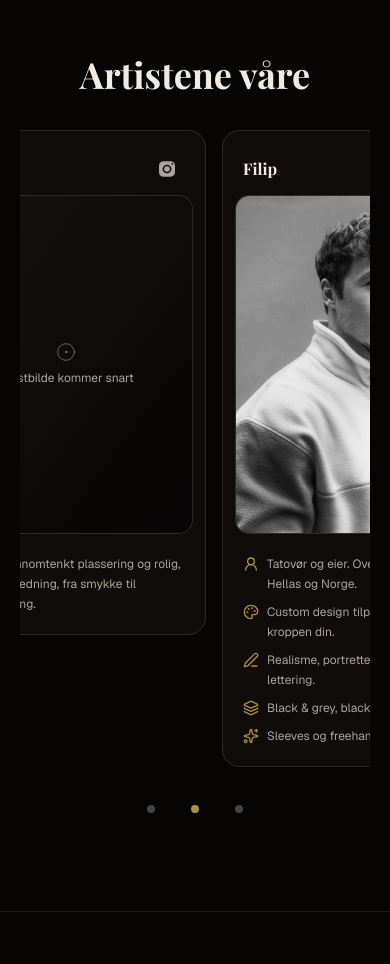
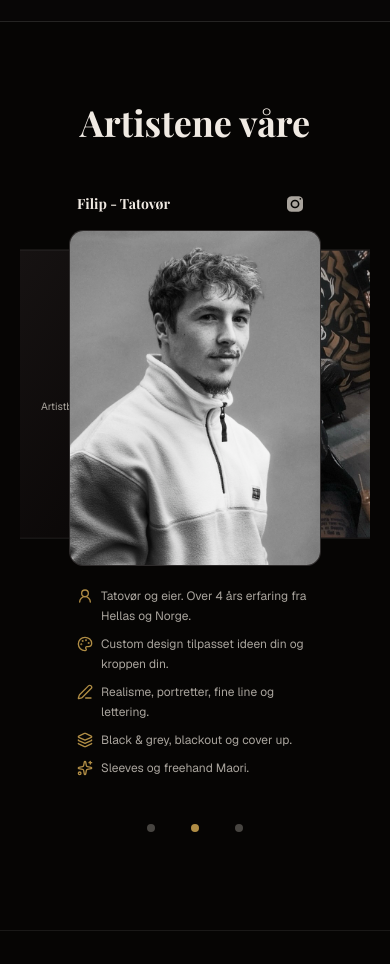
Before and after one commit to YmiaDKA/InfinityTattoo, a Next.js app: page / in a window 390 px wide. Shown: the part 1760-2724 px from the top of the page. Built offline with nearby package versions, Linux system fonts and the light colour scheme.

Commit message:
Loop mobile artist cards and unify review sizing

```diff
--- a/src/app/globals.css
+++ b/src/app/globals.css
@@ -403,3 +403,21 @@
     transform: none !important;
   }
 }
+
+@media (width < 40rem) {
+  .artist-slide {
+    z-index: var(--artist-layer);
+    transform: translateX(var(--artist-offset)) scale(var(--artist-scale));
+    transform-origin: center 12rem;
+    transition: transform 250ms cubic-bezier(0.77, 0, 0.175, 1);
+  }
+  .artist-slide[data-active="false"] [data-artist-heading],
+  .artist-slide[data-active="false"] [data-artist-bio] {
+    visibility: hidden;
+  }
+}
+@media (width < 40rem) and (prefers-reduced-motion: reduce) {
+  .artist-slide {
+    transition: none;
+  }
+}
--- a/src/app/page.tsx
+++ b/src/app/page.tsx
@@ -610,7 +610,7 @@ export default function Home() {
                 item.type === "review" ? (
                   <div
                     key={item.reviews[0].name}
-                    className="flex h-60 w-80 shrink-0 flex-col gap-3 sm:h-75 sm:w-96"
+                    className="flex h-72 w-80 shrink-0 flex-col gap-3 sm:h-75 sm:w-96"
                   >
                     {item.reviews.map((review) => (
                       <Card
@@ -636,11 +636,7 @@ export default function Home() {
                               (_, starIndex) => (
                                 <StarIcon
                                   aria-hidden="true"
-                                  className={
-                                    item.reviews.length === 2
-                                      ? "size-3 fill-current"
-                                      : "size-4 fill-current"
-                                  }
+                                  className="size-4 fill-current"
                                   key={starIndex}
                                 />
                               ),
@@ -649,7 +645,7 @@ export default function Home() {
                           <p
                             className={
                               item.reviews.length === 2
-                                ? "text-sm leading-5 text-foreground"
+                                ? "text-base leading-6 text-foreground"
                                 : "line-clamp-5 text-base leading-6 text-foreground"
                             }
                           >
@@ -660,13 +656,7 @@ export default function Home() {
                             />
                             &quot;
                           </p>
-                          <p
-                            className={
-                              item.reviews.length === 2
-                                ? "mt-auto text-xs font-semibold text-muted-foreground"
-                                : "mt-auto text-sm font-semibold text-muted-foreground"
-                            }
-                          >
+                          <p className="mt-auto text-sm font-semibold text-muted-foreground">
                             {review.name}
                           </p>
                         </CardContent>
@@ -725,6 +715,8 @@ export default function Home() {
               <ArtistProfileCard
                 name="Nora"
                 href="/piercing"
+                professionEn="Piercings"
+                professionNo="Piercing"
                 side="left"
                 icon={CircleDotIcon}
                 bioEn="Piercing. Thoughtful placement and calm, personal guidance, from jewellery to aftercare."
@@ -733,6 +725,8 @@ export default function Home() {
             </div>
             <ArtistProfileCard
               name="Filip"
+              professionEn="Tattoo artist"
+              professionNo="Tatovør"
               href="/work"
               image="/media/artist/filippos.jpg"
               icon={PenLineIcon}
@@ -785,6 +779,8 @@ export default function Home() {
               <ArtistProfileCard
                 name="Nora"
                 href="/tooth-gems"
+                professionEn="Tooth Gems"
+                professionNo="Tooth Gems"
                 image="/media/artist/tooth-gems.jpg"
                 side="right"
                 icon={GemIcon}
--- a/src/components/artist-carousel.tsx
+++ b/src/components/artist-carousel.tsx
@@ -2,15 +2,22 @@
 
 import {
   Children,
+  type CSSProperties,
   type ReactNode,
-  useLayoutEffect,
   useRef,
   useState,
+  useSyncExternalStore,
 } from "react";
 
 import { LocalizedText } from "@/components/localized-text";
 import { cn } from "@/lib/utils";
 
+const mobileQuery = "(max-width: 639px)";
+function subscribeMobile(callback: () => void) {
+  const query = window.matchMedia(mobileQuery);
+  query.addEventListener("change", callback);
+  return () => query.removeEventListener("change", callback);
+}
 const labels = [
   { en: "Show piercing artist", no: "Vis piercing artist" },
   { en: "Show Filip", no: "Vis Filip" },
@@ -18,80 +25,91 @@ const labels = [
 ];
 
 export function ArtistCarousel({ children }: { children: ReactNode }) {
-  const trackRef = useRef<HTMLDivElement>(null);
-  const slideRefs = useRef<(HTMLDivElement | null)[]>([]);
+  const slides = Children.toArray(children);
   const [active, setActive] = useState(1);
+  const mobile = useSyncExternalStore(
+    subscribeMobile,
+    () => window.matchMedia(mobileQuery).matches,
+    () => false,
+  );
+  const pointer = useRef<{ id: number; x: number; y: number } | null>(null);
 
-  function centerSlide(index: number, smooth = true) {
-    const track = trackRef.current;
-    const slide = slideRefs.current[index];
-    if (!track || !slide) return;
-    const trackRect = track.getBoundingClientRect();
-    const slideRect = slide.getBoundingClientRect();
-    const left =
-      track.scrollLeft +
-      slideRect.left -
-      trackRect.left -
-      (track.clientWidth - slideRect.width) / 2;
-    track.scrollTo({
-      left,
-      behavior:
-        smooth && !window.matchMedia("(prefers-reduced-motion: reduce)").matches
-          ? "smooth"
-          : "instant",
-    });
+  const swiped = useRef(false);
+
+  function rotate(direction: number) {
+    setActive((index) => (index + direction + slides.length) % slides.length);
   }
-
-  useLayoutEffect(() => {
-    const mobile = window.matchMedia("(max-width: 639px)");
-    const reset = () => {
-      if (mobile.matches) {
-        centerSlide(1, false);
-        setActive(1);
-      }
-    };
-    reset();
-    mobile.addEventListener("change", reset);
-    return () => mobile.removeEventListener("change", reset);
-  }, []);
 
   return (
     <div id="services" className="scroll-mt-28">
       <div
-        ref={trackRef}
-        className="flex snap-x snap-mandatory items-start overflow-x-auto overscroll-x-contain pb-1 [scrollbar-width:none] [&::-webkit-scrollbar]:hidden sm:grid sm:grid-cols-[minmax(0,1fr)_minmax(0,1.45fr)_minmax(0,1fr)] sm:gap-6 sm:overflow-visible lg:gap-12"
-        onScroll={() => {
-          const track = trackRef.current;
-          if (!track) return;
-          const rect = track.getBoundingClientRect();
-          const center = rect.left + track.clientWidth / 2;
-          let nearest = 0;
-          let distance = Infinity;
-          slideRefs.current.forEach((slide, index) => {
-            if (!slide) return;
-            const bounds = slide.getBoundingClientRect();
-            const next = Math.abs(bounds.left + bounds.width / 2 - center);
-            if (next < distance) {
-              nearest = index;
-              distance = next;
+        className="grid touch-pan-y items-start overflow-hidden pb-1 sm:grid-cols-[minmax(0,1fr)_minmax(0,1.45fr)_minmax(0,1fr)] sm:gap-6 sm:overflow-visible lg:gap-12"
+        onPointerDown={(event) => {
+          if (mobile && event.isPrimary && event.button === 0) {
+            swiped.current = false;
+            pointer.current = {
+              id: event.pointerId,
+              x: event.clientX,
+              y: event.clientY,
+            };
           }
-          });
-          setActive(nearest);
+        }}
+        onPointerMove={(event) => {
+          const start = pointer.current;
+          if (!start || start.id !== event.pointerId) return;
+          const dx = event.clientX - start.x;
+          const dy = event.clientY - start.y;
+          if (Math.abs(dx) > 8 && Math.abs(dx) > Math.abs(dy))
+            event.currentTarget.setPointerCapture(event.pointerId);
+        }}
+        onClickCapture={(event) => {
+          if (swiped.current) {
+            event.preventDefault();
+            event.stopPropagation();
+            swiped.current = false;
+          }
+        }}
+        onPointerUp={(event) => {
+          const start = pointer.current;
+          pointer.current = null;
+          if (!start || start.id !== event.pointerId) return;
+          const dx = event.clientX - start.x;
+          const dy = event.clientY - start.y;
+          if (Math.abs(dx) > 40 && Math.abs(dx) > Math.abs(dy)) {
+            swiped.current = true;
+            rotate(dx < 0 ? 1 : -1);
+          }
+          if (event.currentTarget.hasPointerCapture(event.pointerId))
+            event.currentTarget.releasePointerCapture(event.pointerId);
+        }}
+        onPointerCancel={() => {
+          pointer.current = null;
+        }}
+        onLostPointerCapture={(event) => {
+          if (event.target === event.currentTarget) pointer.current = null;
         }}
       >
-        <div aria-hidden="true" className="shrink-0 basis-[10%] sm:hidden" />
-        {Children.toArray(children).map((child, index) => (
+        {slides.map((child, index) => {
+          const position = (index - active + slides.length) % slides.length;
+          return (
             <div
               key={index}
-            ref={(element) => {
-              slideRefs.current[index] = element;
-            }}
-            className="mr-4 min-w-0 shrink-0 basis-[80%] snap-center last:mr-0 sm:mr-0 sm:basis-auto [&:nth-last-child(2)]:mr-0"
+              data-active={position === 0}
+              inert={mobile && position !== 0 ? true : undefined}
+              className="artist-slide min-w-0 max-sm:col-start-1 max-sm:row-start-1 max-sm:w-[72%] max-sm:justify-self-center"
+              style={
+                {
+                  "--artist-offset":
+                    position === 0 ? "0%" : position === 1 ? "38%" : "-38%",
+                  "--artist-scale": position === 0 ? 1 : 0.86,
+                  "--artist-layer": position === 0 ? 3 : 1,
+                } as CSSProperties
+              }
             >
               {child}
             </div>
-        ))}
-        <div aria-hidden="true" className="shrink-0 basis-[10%] sm:hidden" />
+          );
+        })}
       </div>
       <div className="mt-4 flex justify-center sm:hidden">
         {labels.map((label, index) => (
@@ -99,7 +117,7 @@ export function ArtistCarousel({ children }: { children: ReactNode }) {
             key={label.en}
             type="button"
             aria-current={active === index ? "true" : undefined}
-            onClick={() => centerSlide(index)}
+            onClick={() => setActive(index)}
             className="flex size-11 touch-manipulation items-center justify-center rounded-full focus-visible:outline-2 focus-visible:outline-ring"
           >
             <span
--- a/src/components/artist-profile-card.tsx
+++ b/src/components/artist-profile-card.tsx
@@ -10,6 +10,8 @@ import { cn } from "@/lib/utils";
 type ArtistProfileCardProps = {
   name: string;
   href: string;
+  professionEn: string;
+  professionNo: string;
   bioEn?: string;
   bioNo?: string;
   image?: string;
@@ -23,6 +25,8 @@ type ArtistProfileCardProps = {
 export function ArtistProfileCard({
   name,
   href,
+  professionEn,
+  professionNo,
   bioEn,
   bioNo,
   image,
@@ -35,13 +39,16 @@ export function ArtistProfileCard({
   return (
     <article
       className={cn(
-        "flex min-w-0 flex-col rounded-3xl border border-border bg-card/80 p-3 sm:rounded-none sm:border-0 sm:bg-transparent sm:p-0",
+        "flex min-w-0 flex-col",
         large && "w-full sm:mx-auto sm:max-w-96",
       )}
     >
-      <div className="relative z-30 mb-2 mt-2 flex min-h-9 items-center justify-between gap-1 px-2 sm:px-3">
-        <h3 className="font-display text-base font-bold text-foreground sm:text-2xl">
-          {name}
+      <div
+        data-artist-heading
+        className="relative z-30 mb-2 mt-2 flex min-h-9 items-center justify-between gap-1 px-2 sm:px-3"
+      >
+        <h3 className="font-display text-sm font-bold text-foreground sm:text-lg">
+          {name} - <LocalizedText en={professionEn} no={professionNo} />
         </h3>
         {instagramHref ? (
           <a
@@ -83,6 +90,7 @@ export function ArtistProfileCard({
               src={image}
               alt={name}
               fill
+              draggable={false}
               className="object-cover object-[50%_18%]"
               sizes="(min-width: 640px) 384px, calc(100vw - 40px)"
             />
@@ -103,6 +111,7 @@ export function ArtistProfileCard({
         </Link>
       </div>
       <div
+        data-artist-bio
         className={cn(
           "relative z-30 flex min-w-0 flex-col gap-2 px-2 pb-2 pt-5 sm:px-0 sm:pb-1",
           side === "right" && "text-right",
```
Also changed, not shown: src/app/work/page.tsx (+21 -11 lines). Lines whose indentation alone changed are shown as unchanged.
